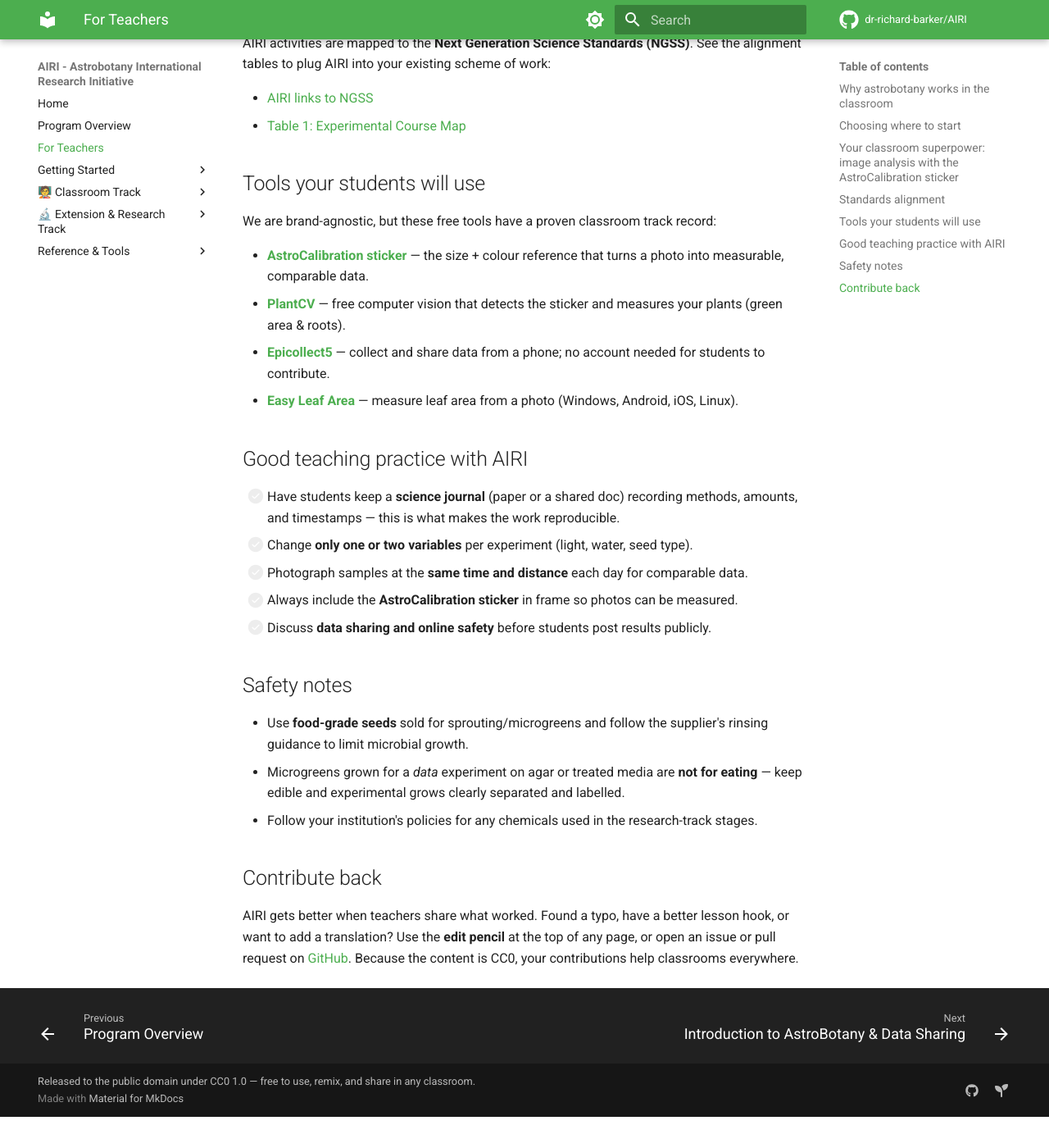
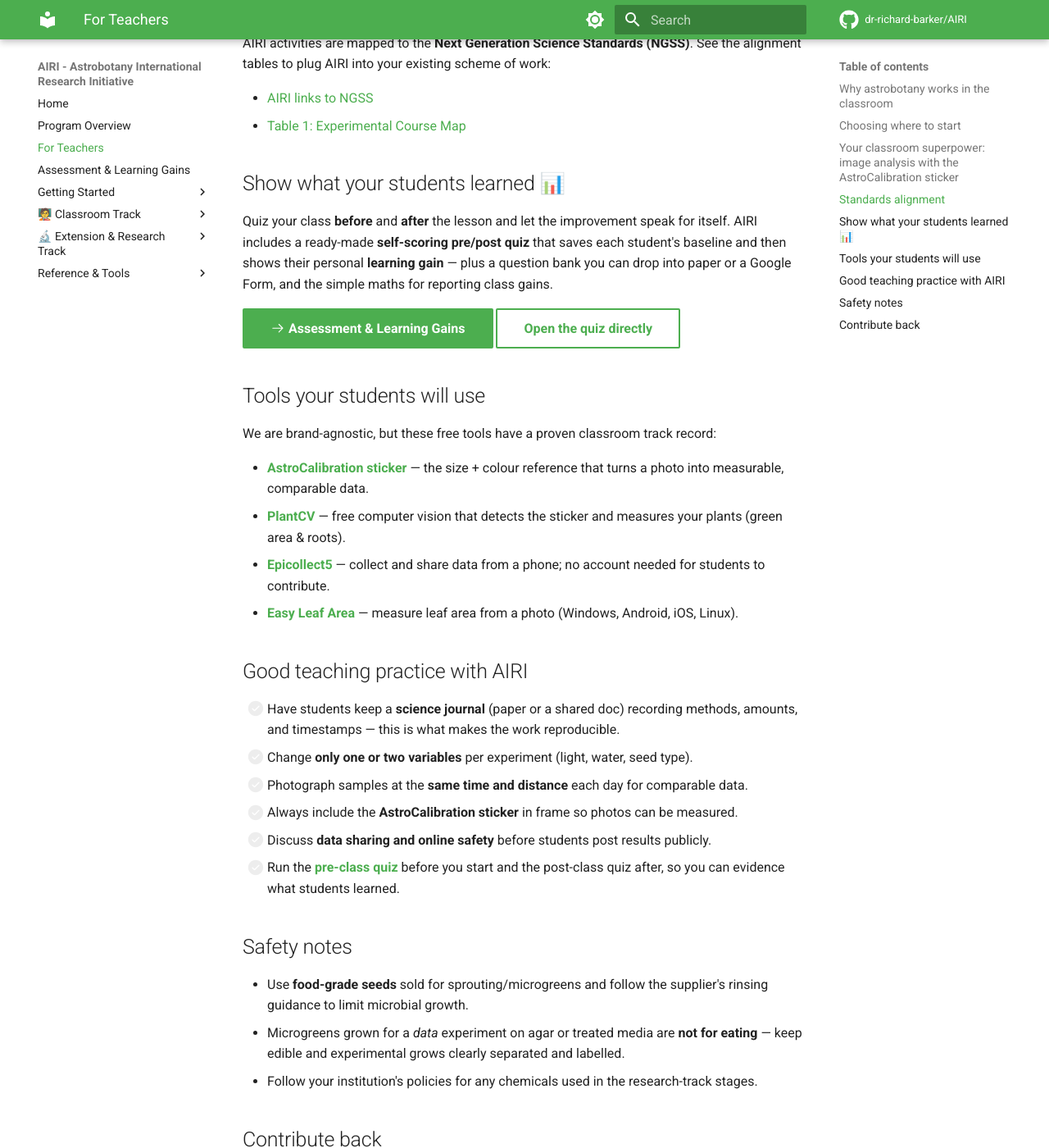
Before and after one commit to dr-richard-barker/AIRI, an MkDocs documentation site: the page built from docs/for-teachers.md, in a window 1280 px wide and 1400 px high, scrolled down 1767 px. Shown: the whole window at 82% size. Built offline with MkDocs 1.6.1 and Material for MkDocs 9.7.7, drawn with Linux system fonts in a browser that asks for light colours; comment, search, counter and statistics services are not loaded; before the commit the page ends 3129 px from its top, so only the background shows below that; some of the changed text lies outside the part shown.

Commit message:
Add pre/post assessment system: self-scoring quiz tool + Assessment & Learning Gains page; optimise For Teachers

````diff
--- /dev/null
+++ b/docs/assessment.md
@@ -0,0 +1,91 @@
+---
+description: >-
+  Pre- and post-class quizzes and a learning-gain method so teachers can show, with
+  evidence, how much their students learned during an AIRI astrobotany lesson.
+hide:
+  - toc
+---
+
+# Assessment & Learning Gains
+
+The most convincing way to show a lesson worked is to **measure the same students before
+and after** and look at the improvement. This page gives you a ready-to-use **pre/post
+quiz**, a self-scoring interactive version, and a simple way to calculate and report the
+**learning gain**.
+
+## ▶️ The interactive quiz (self-scoring)
+
+Students take it **before** the lesson (it saves a baseline on their device), then
+**after** the lesson — it reveals the answers and shows each student their personal
+**learning gain**.
+
+<iframe src="../quiz/" width="100%" height="720"
+        style="border:1px solid #ccc; border-radius:8px" loading="lazy"
+        title="AIRI pre/post-class quiz"></iframe>
+
+[Open the quiz in a new tab →](../quiz/){ .md-button .md-button--primary }
+
+## How to run it
+
+1. **Before class (5 min):** students open the quiz, enter a nickname, pick **Before class**,
+   answer, and submit. Their baseline score + confidence are saved on their device.
+2. **Teach the lesson** (any AIRI stage).
+3. **After class (5 min):** students reopen the quiz, use the **same nickname**, pick
+   **After class**, and submit. They see the correct answers, explanations, and their
+   learning gain.
+
+!!! tip "No devices? Use paper or a form."
+    The [question bank](#question-bank) below is the same content. Print it, or drop it
+    into a free [Google Form](https://www.google.com/forms/) and give it twice. Encourage
+    honesty and offer anonymity — you want a true measure, not a test grade.
+
+## Measuring the learning gain
+
+Percentages alone are misleading (improving 80%→90% is harder than 40%→50%). Use the
+**normalised (Hake) learning gain**, which accounts for how much room there was to improve:
+
+```
+gain (g) = (post% − pre%) ÷ (100% − pre%)
+```
+
+| Normalised gain *g* | Interpretation |
+|---|---|
+| **> 0.7** | High gain |
+| **0.3 – 0.7** | Medium gain (typical for a good active lesson) |
+| **< 0.3** | Low gain — revisit the activity |
+
+**Example:** a class averages **45%** before and **80%** after →
+*g* = (80 − 45) ÷ (100 − 45) = **0.64** → a solid medium gain. Report it as *"the class
+achieved a normalised learning gain of 0.64."* The interactive quiz does this maths per
+student automatically.
+
+Also compare the **confidence self-rating** (1–5) before and after — growth in confidence
+is part of the story, especially for younger students.
+
+## Question bank
+
+Ten questions covering the Classroom Track (Stages I–IV). ★ marks the correct answer.
+
+1. **Why do scientists want to grow plants in space?**
+   Lighter spaceship · ★ *For food, oxygen, and crew wellbeing on long missions* · Plants can't grow in space · To test paint
+2. **What is "gravitropism"?**
+   Growing toward light · ★ *A plant's growth response to gravity* · A fertiliser · A rocket
+3. **What does the AstroCalibration sticker do in a photo?**
+   Decoration · ★ *Gives a known size and colour so software can measure the plant* · Feeds the plant · Blocks light
+4. **Where in the root is the auxin maximum found?**
+   ★ *At the very tip (quiescent centre)* · In the leaves · In the flowers · Roots have no auxin
+5. **What is "Green Area Index" a measure of?**
+   Greenness of the sky · ★ *How much green canopy covers the growing area* · Number of seeds · Temperature
+6. **Why photograph plants the same way each day?**
+   Save battery · ★ *So images can be fairly compared and measured* · No difference · Only to look pretty
+7. **Which free tool measures plants from photos using computer vision?**
+   ★ *PlantCV* · A thermometer · A ruler app · A microscope
+8. **When a root is turned on its side, what happens to auxin?**
+   Stays even · ★ *Builds up on the lower side, bending the root down* · Leaves the plant · Moves to the leaves
+9. **What makes data "FAIR" and shareable worldwide?**
+   Keeping it secret · ★ *Clear methods + open tools and formats* · Deleting it · Paper only
+10. **Why are microgreens a good classroom crop?**
+    Take a year · ★ *Germinate in days, so results fit a unit* · Need a spaceship · Can't be measured
+
+*Want stage-specific questions, or a version aligned to your grade band? Edit this page
+(pencil icon) or open an issue on [GitHub](https://github.com/dr-richard-barker/AIRI).*
--- a/docs/for-teachers.md
+++ b/docs/for-teachers.md
@@ -63,6 +63,16 @@
 - [AIRI links to NGSS](airi-astrobotany-introduction/airi-course-links-to-next-generation-science-standards.md)
 - [Table 1: Experimental Course Map](airi-astrobotany-introduction/table-1-airi-experimental-course-map.md)
 
+## Show what your students learned 📊
+
+Quiz your class **before** and **after** the lesson and let the improvement speak for
+itself. AIRI includes a ready-made **self-scoring pre/post quiz** that saves each
+student's baseline and then shows their personal **learning gain** — plus a question bank
+you can drop into paper or a Google Form, and the simple maths for reporting class gains.
+
+[:octicons-arrow-right-24: Assessment & Learning Gains](assessment.md){ .md-button .md-button--primary }
+[Open the quiz directly](quiz/){ .md-button }
+
 ## Tools your students will use
 
 We are brand-agnostic, but these free tools have a proven classroom track record:
@@ -84,6 +94,8 @@
 - [ ] Photograph samples at the **same time and distance** each day for comparable data.
 - [ ] Always include the **AstroCalibration sticker** in frame so photos can be measured.
 - [ ] Discuss **data sharing and online safety** before students post results publicly.
+- [ ] Run the **[pre-class quiz](assessment.md)** before you start and the post-class quiz
+      after, so you can evidence what students learned.
 
 ## Safety notes
 
--- /dev/null
+++ b/docs/quiz/index.html
@@ -0,0 +1,165 @@
+<!DOCTYPE html>
+<html lang="en">
+<head>
+<meta charset="utf-8">
+<meta name="viewport" content="width=device-width, initial-scale=1">
+<title>AIRI Pre / Post-class Quiz</title>
+<style>
+  :root{--green:#2e7d32;--green-l:#43a047;--ink:#1b2a1e;--muted:#5c6b5f;--card:#fff;--bg:#f3f7f3;--line:#d9e4da;}
+  *{box-sizing:border-box}
+  body{margin:0;background:var(--bg);color:var(--ink);font:15px/1.55 system-ui,-apple-system,Segoe UI,Roboto,sans-serif;padding:16px}
+  .wrap{max-width:760px;margin:0 auto}
+  h1{font-size:22px;margin:.2em 0}.sub{color:var(--muted);margin:.2em 0 1em}
+  .card{background:var(--card);border:1px solid var(--line);border-radius:12px;padding:16px 18px;margin:0 0 14px}
+  .modes{display:flex;gap:10px;flex-wrap:wrap}
+  .modes button{flex:1 1 200px;padding:12px;border:2px solid var(--line);background:#fff;border-radius:10px;cursor:pointer;font-size:15px;color:var(--ink)}
+  .modes button.on{border-color:var(--green);background:#eaf5eb;font-weight:600}
+  label{display:block;margin:.3em 0}
+  input[type=text]{width:100%;padding:8px;border:1px solid var(--line);border-radius:8px;font-size:15px}
+  input[type=range]{width:100%;accent-color:var(--green)}
+  .q{margin:0 0 8px;font-weight:600}
+  .opt{display:block;padding:7px 10px;border:1px solid var(--line);border-radius:8px;margin:5px 0;cursor:pointer}
+  .opt:hover{background:#f0f7f1}
+  .opt input{margin-right:8px}
+  .opt.correct{background:#e3f6e5;border-color:var(--green)}
+  .opt.wrong{background:#fdecec;border-color:#d66}
+  .explain{font-size:13px;color:var(--muted);margin:4px 0 0;padding-left:4px}
+  .btn{background:var(--green);color:#fff;border:0;border-radius:8px;padding:11px 20px;font-size:15px;cursor:pointer}
+  .btn:hover{background:#256528}.btn.sec{background:#eaeee9;color:var(--ink)}
+  .hidden{display:none}
+  .result h2{margin:.2em 0}
+  .gain{font-size:30px;font-weight:700;color:var(--green)}
+  .bars{margin:12px 0}
+  .bar{height:22px;border-radius:5px;background:linear-gradient(90deg,var(--green-l),var(--green));margin:4px 0;color:#fff;font-size:12px;line-height:22px;padding-left:8px;min-width:2px}
+  .barlab{font-size:12px;color:var(--muted)}
+  .note{font-size:13px;color:var(--muted)}
+  footer{color:var(--muted);font-size:12px;text-align:center;margin-top:10px}
+  footer a{color:var(--green)}
+</style>
+</head>
+<body>
+<div class="wrap">
+  <h1>🌱 AIRI Quiz — before &amp; after class</h1>
+  <p class="sub">Take this <b>before</b> your astrobotany lesson, then again <b>after</b>, to see how much you learned.
+  Your "before" score is saved on this device so the "after" quiz can show your <b>learning gain</b>.</p>
+
+  <div class="card">
+    <label for="name"><b>Your name or nickname</b> (so your before/after match up)</label>
+    <input type="text" id="name" placeholder="e.g. Mizuna123">
+    <p style="margin:.8em 0 .3em"><b>When are you taking this?</b></p>
+    <div class="modes">
+      <button id="mPre" class="on">🟦 Before class (baseline)</button>
+      <button id="mPost">🟩 After class (show my gain)</button>
+    </div>
+  </div>
+
+  <div class="card">
+    <label><b>How confident do you feel about growing plants in space?</b> <span id="confv">3</span> / 5</label>
+    <input type="range" id="conf" min="1" max="5" step="1" value="3">
+  </div>
+
+  <div id="questions"></div>
+
+  <div class="card">
+    <button class="btn" id="submit">Submit my answers</button>
+    <button class="btn sec" id="reset">Reset</button>
+  </div>
+
+  <div class="card result hidden" id="result"></div>
+
+  <footer>Part of the <a href="../for-teachers/">AIRI</a> astrobotany program · public domain (CC0).
+  Teachers: see the <a href="../assessment/">Assessment &amp; Learning Gains</a> guide.</footer>
+</div>
+
+<script>
+const BANK = [
+ {q:"Why do scientists want to grow plants in space?",
+  o:["Plants make the spaceship lighter","For food, oxygen, and crew wellbeing on long missions","Plants can't grow in space","To test spaceship paint"],a:1,
+  e:"On long missions plants provide food, recycle CO₂ into oxygen, and support wellbeing."},
+ {q:"What is \"gravitropism\"?",
+  o:["A plant growing toward light","A plant's growth response to gravity","A type of fertiliser","A kind of rocket"],a:1,
+  e:"Gravitropism is how plant organs orient to gravity — roots grow down, shoots up."},
+ {q:"What does the AstroCalibration sticker do in a photo?",
+  o:["Decorates the tray","Gives a known size and colour so software can measure the plant","Feeds the plant","Blocks the light"],a:1,
+  e:"It's a size + colour reference so tools like PlantCV can calibrate the image."},
+ {q:"Where in the root is the auxin maximum found?",
+  o:["At the very tip (the quiescent centre)","In the leaves","In the flowers","Roots have no auxin"],a:0,
+  e:"Polar auxin transport concentrates auxin at the quiescent centre near the root tip."},
+ {q:"What is \"Green Area Index\" a measure of?",
+  o:["How green the sky is","How much green canopy covers the growing area","The number of seeds","The temperature"],a:1,
+  e:"GAI ≈ green (leaf) area per ground area — it rises as microgreens grow."},
+ {q:"Why photograph plants the same way (distance, lighting) each day?",
+  o:["To save battery","So the images can be fairly compared and measured","It makes no difference","Only to look pretty"],a:1,
+  e:"Consistent imaging makes measurements comparable over time and between people."},
+ {q:"Which free tool measures plants from photos using computer vision?",
+  o:["PlantCV","A thermometer","A ruler app only","A microscope"],a:0,
+  e:"PlantCV is open-source plant computer vision used in Stages I, III and IV."},
+ {q:"When a root is turned on its side, what happens to auxin?",
+  o:["It stays perfectly even","It builds up on the lower side, bending the root down","It leaves the plant","It moves up to the leaves"],a:1,
+  e:"Gravistimulation redistributes auxin to the lower side, causing downward bending."},
+ {q:"What makes data \"FAIR\" and shareable with scientists worldwide?",
+  o:["Keeping it secret","Recording clear methods and using open tools and formats","Deleting it after class","Only writing it on paper"],a:1,
+  e:"FAIR = Findable, Accessible, Interoperable, Reusable — clear methods + open formats."},
+ {q:"Why are microgreens a good classroom crop?",
+  o:["They take a whole year to grow","They germinate in days, so results fit a unit","They need a spaceship","They can't be measured"],a:1,
+  e:"Fast germination means students collect real data within a short unit."},
+];
+const $=id=>document.getElementById(id);
+let mode='pre';
+$('mPre').onclick=()=>setMode('pre'); $('mPost').onclick=()=>setMode('post');
+function setMode(m){ mode=m; $('mPre').classList.toggle('on',m==='pre'); $('mPost').classList.toggle('on',m==='post'); }
+$('conf').oninput=e=>$('confv').textContent=e.target.value;
+
+const qc=$('questions');
+BANK.forEach((item,i)=>{ const d=document.createElement('div'); d.className='card';
+  d.innerHTML=`<p class="q">${i+1}. ${item.q}</p>`+item.o.map((o,j)=>
+    `<label class="opt" id="o${i}_${j}"><input type="radio" name="q${i}" value="${j}">${o}</label>`).join('')
+    +`<p class="explain hidden" id="e${i}"></p>`;
+  qc.appendChild(d); });
+
+function key(){ return 'airi_pre_'+($('name').value.trim().toLowerCase()||'default'); }
+
+$('submit').onclick=()=>{
+  let score=0; const answered=[];
+  BANK.forEach((item,i)=>{ const sel=document.querySelector(`input[name=q${i}]:checked`);
+    const pick=sel?+sel.value:-1; answered.push(pick); if(pick===item.a) score++; });
+  const pct=Math.round(score/BANK.length*100), conf=+$('conf').value;
+
+  if(mode==='pre'){
+    localStorage.setItem(key(),JSON.stringify({score,pct,conf,total:BANK.length}));
+    show(`<h2>✅ Baseline saved</h2>
+      <p>You scored <b>${score}/${BANK.length}</b> and rated your confidence <b>${conf}/5</b>.</p>
+      <p class="note">Answers are hidden for now (so the "after" quiz is fair). Come back <b>after your lesson</b>,
+      pick <b>After class</b>, use the same name, and you'll see how much you learned.</p>`);
+  } else {
+    // reveal answers
+    BANK.forEach((item,i)=>{ for(let j=0;j<item.o.length;j++) $(`o${i}_${j}`).classList.remove('correct','wrong');
+      $(`o${i}_${item.a}`).classList.add('correct');
+      if(answered[i]>=0 && answered[i]!==item.a) $(`o${i}_${answered[i]}`).classList.add('wrong');
+      const ex=$(`e${i}`); ex.textContent='➡ '+item.e; ex.classList.remove('hidden'); });
+    const pre=JSON.parse(localStorage.getItem(key())||'null');
+    let gainHtml='';
+    if(pre){ const g=pre.pct>=100?100:Math.max(0,Math.round((pct-pre.pct)/(100-pre.pct)*100));
+      gainHtml=`<div class="bars">
+        <div class="barlab">Before: ${pre.pct}%</div><div class="bar" style="width:${pre.pct}%">${pre.pct}%</div>
+        <div class="barlab">After: ${pct}%</div><div class="bar" style="width:${pct}%">${pct}%</div></div>
+        <p class="gain">Learning gain: ${g}%</p>
+        <p class="note">Normalised gain = (after − before) ÷ (100 − before). Confidence: ${pre.conf}/5 → ${conf}/5.
+        ${pct>pre.pct?'You improved — nice work! 🚀':(pct===pre.pct?'Same score — review the explanations above.':'Lower than before — check the explanations above.')}</p>`;
+    } else {
+      gainHtml=`<p class="note">No "before" score found for this name. Take the <b>Before class</b> quiz first to measure your gain.</p>`;
+    }
+    show(`<h2>Results: ${score}/${BANK.length} (${pct}%)</h2>${gainHtml}
+      <p class="note">Scroll up to see the correct answers and explanations for each question.</p>`);
+  }
+  $('result').scrollIntoView({behavior:'smooth',block:'nearest'});
+};
+
+$('reset').onclick=()=>{ document.querySelectorAll('input[type=radio]').forEach(r=>r.checked=false);
+  BANK.forEach((_,i)=>{ for(let j=0;j<4;j++)$(`o${i}_${j}`)&&$(`o${i}_${j}`).classList.remove('correct','wrong'); $(`e${i}`).classList.add('hidden'); });
+  $('result').classList.add('hidden'); $('conf').value=3; $('confv').textContent='3'; window.scrollTo({top:0,behavior:'smooth'}); };
+
+function show(html){ const r=$('result'); r.innerHTML=html; r.classList.remove('hidden'); }
+</script>
+</body>
+</html>
````
Also changed, not shown: docs/SUMMARY.md (+1 -0 lines).
